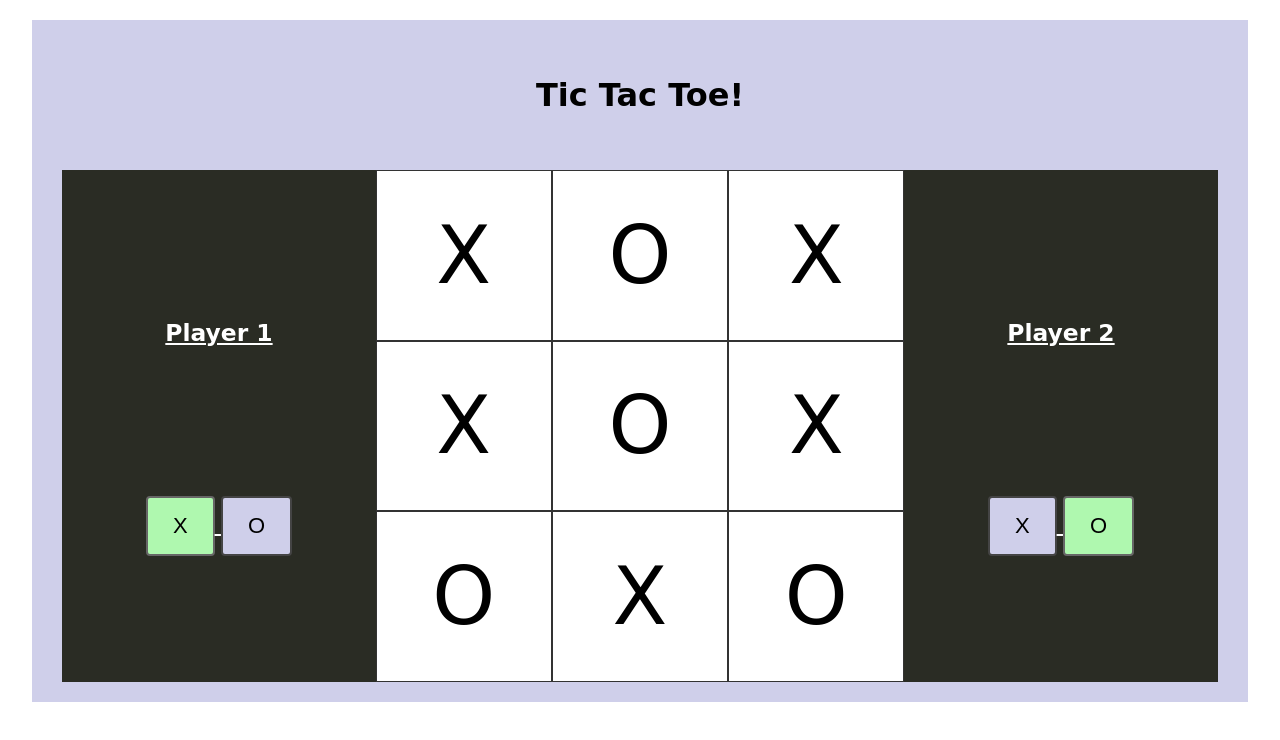
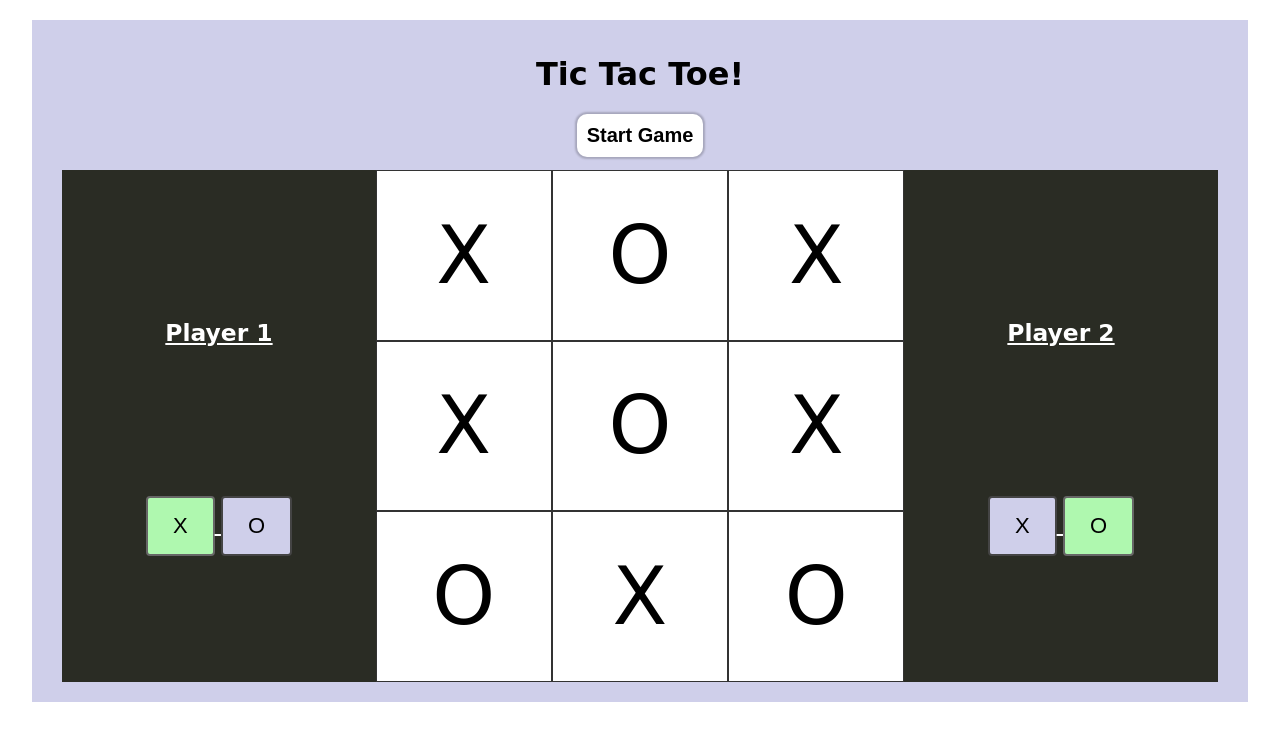
Before and after one commit to leandrob0/tic-tac-toe, a plain HTML site: page index.html in a window 1280 px wide. Drawn offline with Linux system fonts and the light colour scheme; a web font is replaced by a local one.

Commit message:
button to start the game added

```diff
--- a/index.html
+++ b/index.html
@@ -15,6 +15,7 @@
             <div id="box">
                 <div id="title-container">
                     <h1 id="title">Tic Tac Toe!</h1>
+                    <button type="button" id="start-button">Start Game</button>
                 </div>
                 <div id="game">
                     <div id="player1-selection" class="selection">
--- a/styles.css
+++ b/styles.css
@@ -29,6 +29,7 @@ body {
     justify-content: center;
     height: 150px;
     align-items: center;
+    flex-direction: column;
 }
 
 #title {
@@ -133,3 +134,12 @@ button {
 .radio-toolbar input[type="radio"]:focus + label {
     border: 2px dashed #444;
 }
+
+#start-button {
+    padding:10px;
+}
+
+#start-button:hover {
+    cursor: pointer;
+    box-shadow: 0 0 5px 5px rgba(0, 0, 0, 0.2);
+}
```
